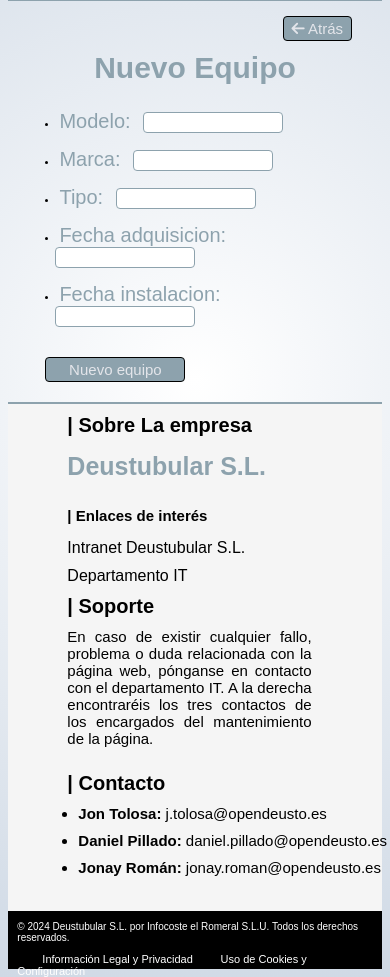
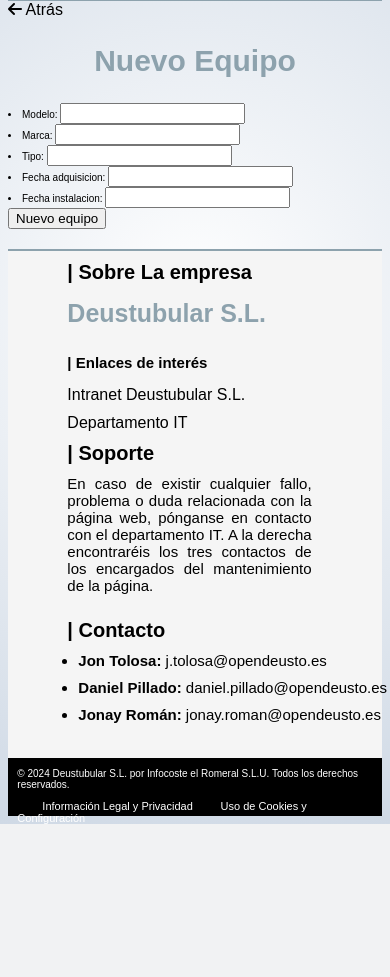
Before and after one commit to JonayRoman/E2-Equipo7, a Django app: page /appGestionProduccion/equipos/create in a window 390 px wide. Shown: the part 217-1194 px from the top of the page. After the commit the page ends 1041 px from the top, so only its background shows below. Run offline with Django 5.2, Linux system fonts and the light colour scheme.

Commit message:
modificaciones

```diff
--- a/static/css/style.css
+++ b/static/css/style.css
@@ -481,191 +481,3 @@ table {
         width: 6rem;
     }
 }
-
-/*Estilos para los formularios*/
-
-.div-formulario {
-    width: 80%;
-    margin: 0 auto;
-    display: flex;
-    justify-content: center;
-    align-items: center;
-}
-
-.formulario  {
-    width: 45%;
-}
-
-.formulario-proceso {
-    width: 45%;
-}
-
-form label {
-    font-size: 2.2rem;
-    list-style-type: none;
-    color: #8da2ad;
-}
-
-form input[type="text"],
-form input[type="email"],
-form input[type="number"] {
-    border: 1px solid #8da2ad;
-    border-radius: 4px;
-    font-size: 1.5rem;
-    margin-bottom: 1.5rem;
-    margin-left: 1rem;
-}
-
-form select {
-    border: 1px solid #8da2ad;
-    border-radius: 4px;
-    font-size: 1.5rem;
-    margin-bottom: 1.5rem;
-    margin-left: 1rem;
-}
-
-select[name="empleados_asignados"], select[name="referencia_de_fabricacion"] {
-    margin-bottom: 1.5rem;
-    margin-left: 1rem;
-    color: #333;
-}
-
-form input[type="submit"] {
-    background-color: #8da2ad;
-    color: #e3e5ea;
-    font-size: 1.5rem;
-    padding: 0.3rem 0.8rem;
-    border-radius: 4px;
-    cursor: pointer;
-    border: 1px solid black;
-    margin-top: 1.5rem;
-}
-
-@media (min-width:768px) and (max-width:1278px) {
-    .formulario  {
-        width: 70%;
-    }
-
-    .formulario-proceso {
-        width: 74%;
-    }
-}
-
-@media (max-width:767px) {
-    .formulario-proceso  {
-        width: 100%;
-        margin-left: -2rem;
-    }
-
-    .formulario-proceso label {
-       font-size: 1.7rem;
-    }
-
-    .formulario-proceso select {
-        width: 11.2rem;
-    }
-
-    .formulario {
-        width: 100%;
-    }
-
-    .formulario label {
-        font-size: 2rem;
-    }
-
-    form input {
-        width: 14rem;
-    }
-}
-
-/*Boton para ir a la página de atras*/
-
-.div-atras {
-    height: 2.5rem;
-    display: flex;
-    justify-content: flex-end;
-    align-items: center;
-}
-
-.boton-atras {
-    background-color: #8da2ad;
-    color: #e3e5ea;
-    font-size: 1.5rem;
-    padding: 0.3rem 0.8rem;
-    border-radius: 4px;
-    cursor: pointer;
-    border: 1px solid black;
-    margin: 3rem 3rem 0 0;
-}
-
-.boton-atras:hover{
-    background-color: #738691;
-    color: #ffffff;
-}
-
-/*Estilos para la vista detallada*/
-
-.vista-detallada {
-    display: flex;
-    flex-direction: column;
-    justify-content: center;
-    width: 50%;
-    margin: 0 auto;
-    list-style-type: none;
-}
-
-.vista-detallada li {
-    margin-bottom: 1.5rem;
-    font-size: 1.6rem;
-}
-
-.vista-detallada strong {
-    font-size: 1.8rem;
-    color: #8da2ad;
-    margin-right: 0.5rem;
-}
-
-@media (min-width:768px) and (max-width:1278px) {
-    .vista-detallada {
-        width: 72%;
-    }
-}
-
-@media (max-width:767px) {
-    .vista-detallada {
-        width: 100%;
-        margin-left: -1rem;
-    }
-}
-
-/*Estilos para el buscador de las listas*/
-
-.buscador-listas {
-    width: 85%;
-    margin: 0 auto;
-    display: flex;
-    justify-content: flex-end;
-}
-
-.botones-buscador {
-    background-color: #8da2ad;
-    border-radius: 1.5rem;
-    border: 1px solid black;
-    color: #e3e5ea;
-    padding: 0.3rem 0.8rem;
-    font-size: 1.5rem;
-    cursor: pointer;
-    margin-left: 0.5rem;
-}
-
-.botones-buscador a {
-    color: #e3e5ea;
-}
-
-
-
-.buscador-listas input[type="text"] {
-    padding: 0.3rem 0.8rem;
-    font-size: 1.5rem;
-    border-radius: 1.5rem;
-}
```
